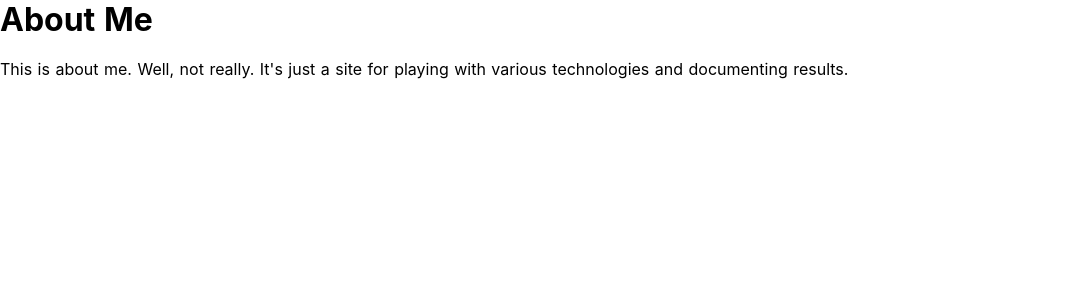
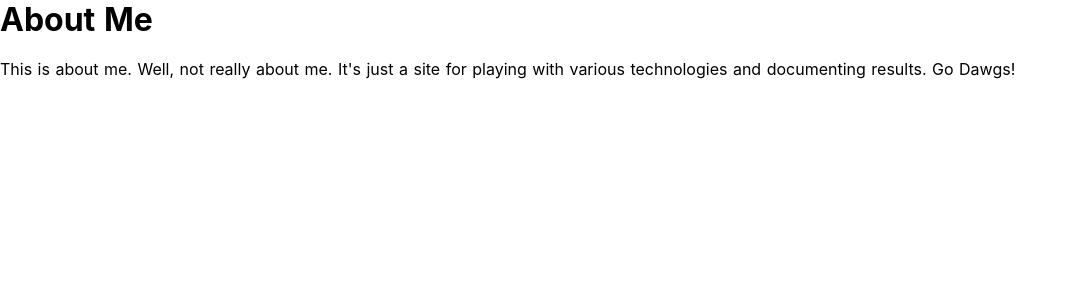
Before and after one commit to markbridges/markbridges, a Nuxt app: page /about in a window 1280 px wide. Shown: the top 300 px of the page, without its empty margins (0-1077 px from the left). Built offline with nearby package versions, Linux system fonts and the light colour scheme.

Commit message:
Updated about me page.

```diff
--- a/pages/about.vue
+++ b/pages/about.vue
@@ -2,8 +2,8 @@
   <div>
     <h1>About Me</h1>
     <br/>
-    <p>This is about me. Well, not really.  It's just a site for playing with
-    various technologies and documenting results.</p>
+    <p>This is about me. Well, not really about me.  It's just a site for playing with
+    various technologies and documenting results. Go Dawgs!</p>
   </div>
 
 </template>
```
